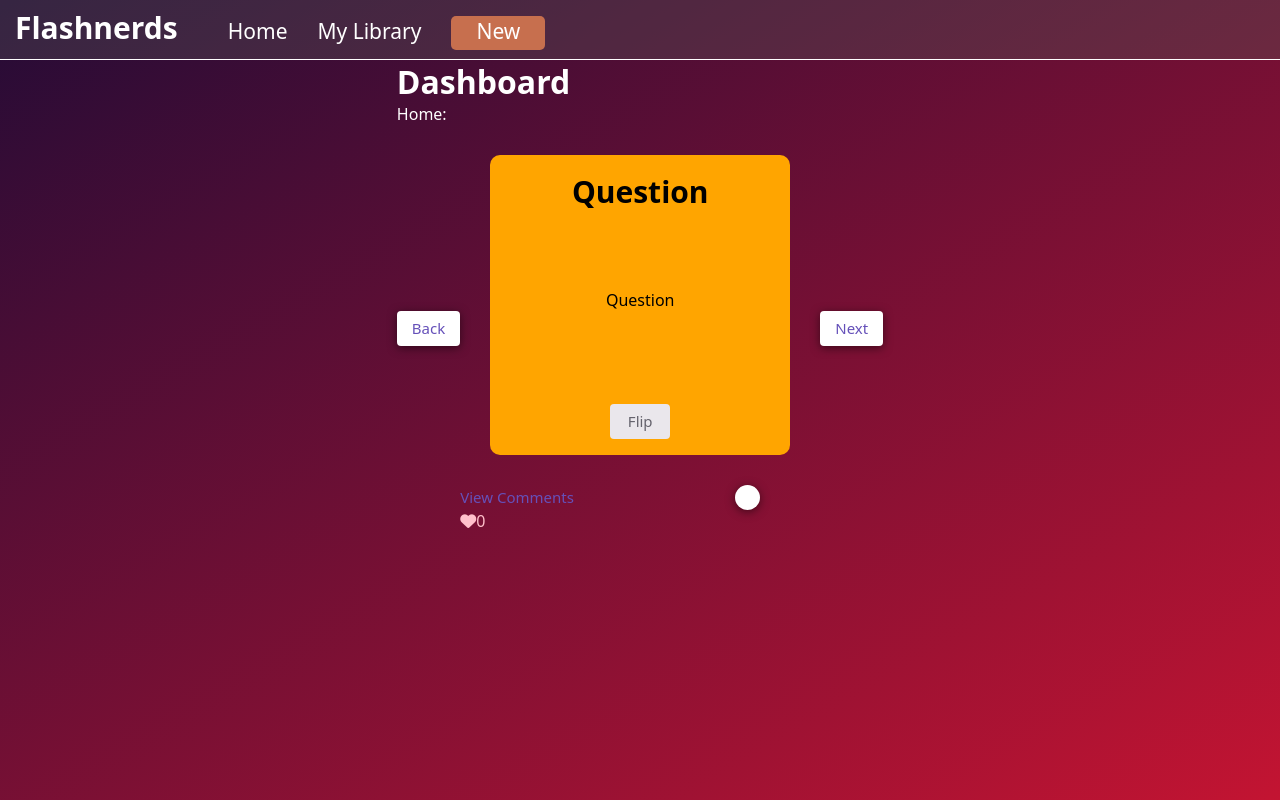
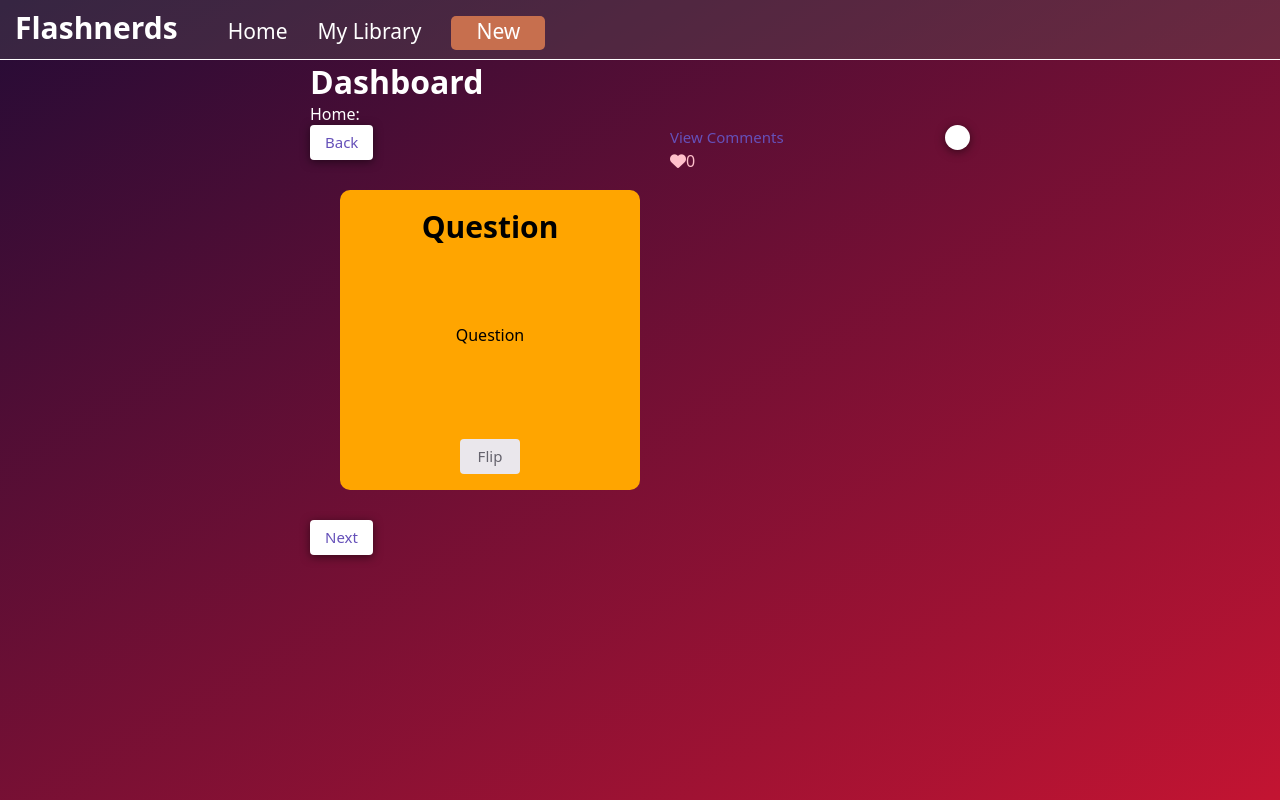
Before and after one commit to Diogenesoftoronto/flashnerds, a React (Create React App) app in the folder app/: page / in a window 1280 px wide. Built offline with nearby package versions, Linux system fonts and the light colour scheme; some icons are missing; a web font is replaced by a local one.

Commit message:
move comment and likes to footer

```diff
--- a/app/src/components/FlashcardPost.jsx
+++ b/app/src/components/FlashcardPost.jsx
@@ -19,19 +19,23 @@ function FlashcardPost(props) {
 
   return (
     <article class="flashcard-post">
+      <div className="top">
+
       <Button variant='violet' onClick={() => onBack()}>
         Back
       </Button>
       {/* flex display */}
       <div className="flashcard-content">
       <Flashcard question={question} answer={answer}/>
-      <CommentList comments={comments}/>
-      <Likes likes={likes}/>
       </div>
       <Button variant='violet' onClick={() => onNext()}>
         Next
       </Button>
-
+      </div>
+    <footer>
+      <CommentList comments={comments}/>
+      <Likes likes={likes}/>
+    </footer>
     </article>
   );
 }
```
